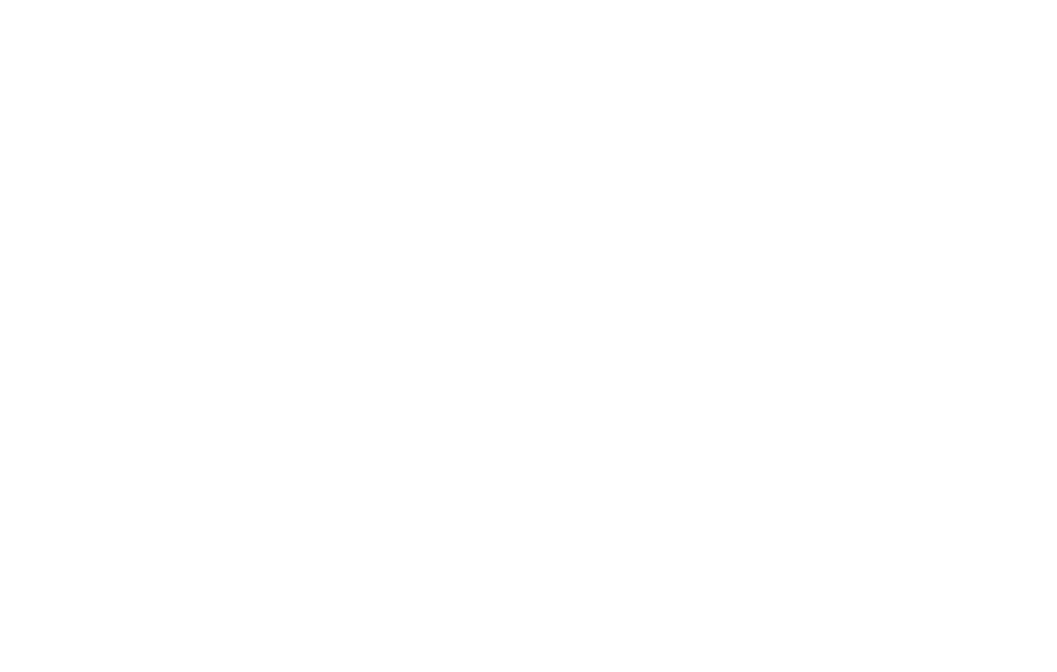
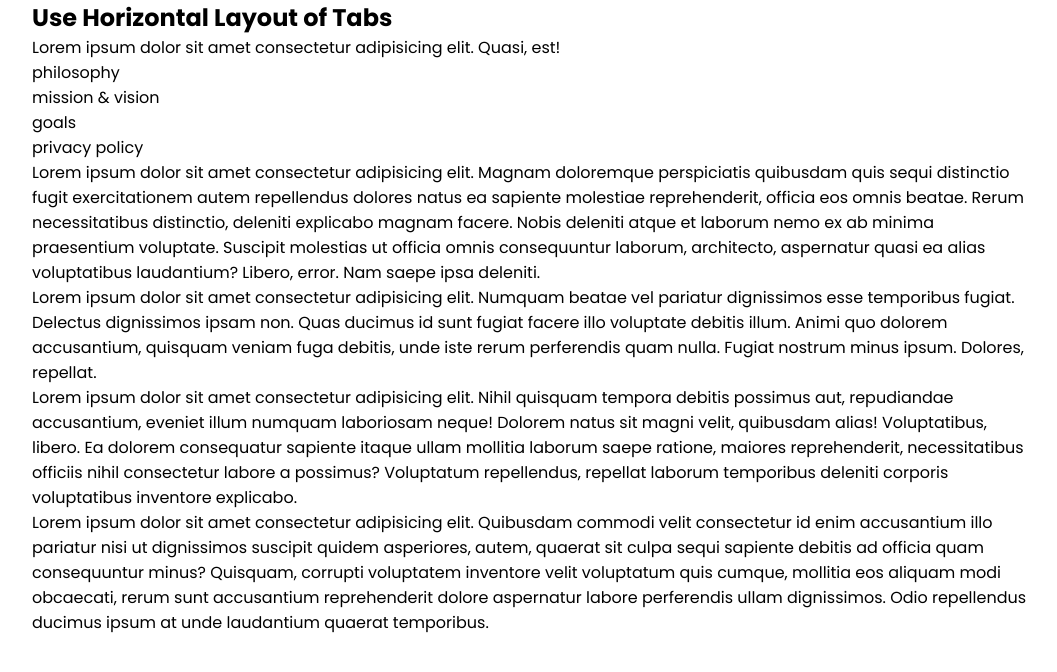
Before and after one commit to DmitryMuzalev/Tabs, a plain HTML site: page index.html in a window 1280 px wide. Shown: the whole page, without its empty margins (108-1165 px from the left). Drawn offline with Linux system fonts and the light colour scheme.

Commit message:
feat: add html structure of Tab-1 section

```diff
--- a/index.html
+++ b/index.html
@@ -10,7 +10,76 @@
   </head>
   <body>
     <div class="wrapper">
-      <section class="tab-1"></section>
+      <section class="tab-1">
+        <div class="tab-1__container">
+          <h2 class="tab-1__title title">Use Horizontal Layout of Tabs</h2>
+          <p class="tab-1__subtitle subtitle">
+            Lorem ipsum dolor sit amet consectetur adipisicing elit. Quasi, est!
+          </p>
+          <div class="tab-1__body">
+            <ul class="tab-1__links">
+              <li><a href="#" class="tab-1__link">philosophy</a></li>
+              <li><a href="#" class="tab-1__link">mission & vision</a></li>
+              <li><a href="#" class="tab-1__link">goals</a></li>
+              <li><a href="#" class="tab-1__link">privacy policy</a></li>
+            </ul>
+            <ul class="tab-1__content">
+              <li class="tab-1__item">
+                <p>
+                  Lorem ipsum dolor sit amet consectetur adipisicing elit.
+                  Magnam doloremque perspiciatis quibusdam quis sequi distinctio
+                  fugit exercitationem autem repellendus dolores natus ea
+                  sapiente molestiae reprehenderit, officia eos omnis beatae.
+                  Rerum necessitatibus distinctio, deleniti explicabo magnam
+                  facere. Nobis deleniti atque et laborum nemo ex ab minima
+                  praesentium voluptate. Suscipit molestias ut officia omnis
+                  consequuntur laborum, architecto, aspernatur quasi ea alias
+                  voluptatibus laudantium? Libero, error. Nam saepe ipsa
+                  deleniti.
+                </p>
+              </li>
+              <li class="tab-1__item">
+                <p>
+                  Lorem ipsum dolor sit amet consectetur adipisicing elit.
+                  Numquam beatae vel pariatur dignissimos esse temporibus
+                  fugiat. Delectus dignissimos ipsam non. Quas ducimus id sunt
+                  fugiat facere illo voluptate debitis illum. Animi quo dolorem
+                  accusantium, quisquam veniam fuga debitis, unde iste rerum
+                  perferendis quam nulla. Fugiat nostrum minus ipsum. Dolores,
+                  repellat.
+                </p>
+              </li>
+              <li class="tab-1__item">
+                <p>
+                  Lorem ipsum dolor sit amet consectetur adipisicing elit. Nihil
+                  quisquam tempora debitis possimus aut, repudiandae
+                  accusantium, eveniet illum numquam laboriosam neque! Dolorem
+                  natus sit magni velit, quibusdam alias! Voluptatibus, libero.
+                  Ea dolorem consequatur sapiente itaque ullam mollitia laborum
+                  saepe ratione, maiores reprehenderit, necessitatibus officiis
+                  nihil consectetur labore a possimus? Voluptatum repellendus,
+                  repellat laborum temporibus deleniti corporis voluptatibus
+                  inventore explicabo.
+                </p>
+              </li>
+              <li class="tab-1__item">
+                <p>
+                  Lorem ipsum dolor sit amet consectetur adipisicing elit.
+                  Quibusdam commodi velit consectetur id enim accusantium illo
+                  pariatur nisi ut dignissimos suscipit quidem asperiores,
+                  autem, quaerat sit culpa sequi sapiente debitis ad officia
+                  quam consequuntur minus? Quisquam, corrupti voluptatem
+                  inventore velit voluptatum quis cumque, mollitia eos aliquam
+                  modi obcaecati, rerum sunt accusantium reprehenderit dolore
+                  aspernatur labore perferendis ullam dignissimos. Odio
+                  repellendus ducimus ipsum at unde laudantium quaerat
+                  temporibus.
+                </p>
+              </li>
+            </ul>
+          </div>
+        </div>
+      </section>
     </div>
   </body>
 </html>
--- a/src/scss/main.scss
+++ b/src/scss/main.scss
@@ -0,0 +1,31 @@
+//_Font:
+@import url("https://fonts.googleapis.com/css2?family=Poppins:wght@100;300;400;500;600;700&display=swap");
+
+//_Import styles:
+@import "tab-1.scss";
+
+//_General styles:
+* {
+  padding: 0;
+  margin: 0;
+  box-sizing: border-box;
+}
+
+body {
+  font-family: "Poppins", sans-serif;
+}
+
+ul {
+  list-style: none;
+}
+
+a {
+  color: inherit;
+  text-decoration: none;
+}
+
+[class*="__container"] {
+  max-width: 1080px;
+  margin: 0 auto;
+  padding: 0 40px;
+}
--- a/style.css
+++ b/style.css
@@ -0,0 +1,25 @@
+@import url("https://fonts.googleapis.com/css2?family=Poppins:wght@100;300;400;500;600;700&display=swap");
+* {
+  padding: 0;
+  margin: 0;
+  box-sizing: border-box;
+}
+
+body {
+  font-family: "Poppins", sans-serif;
+}
+
+ul {
+  list-style: none;
+}
+
+a {
+  color: inherit;
+  text-decoration: none;
+}
+
+[class*=__container] {
+  max-width: 1080px;
+  margin: 0 auto;
+  padding: 0 40px;
+}
```
Also changed, not shown: src/scss/tab-1.scss (added).
